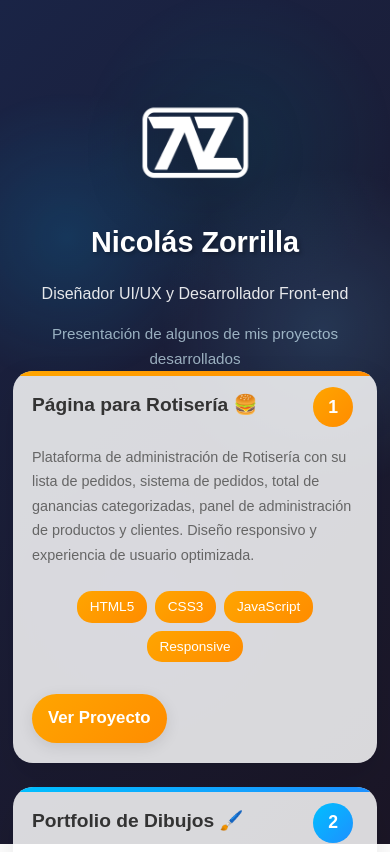
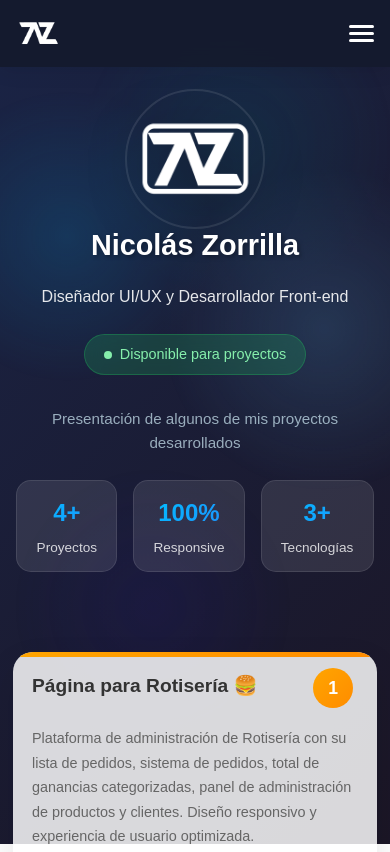
Before and after one commit to NicolasZGH/Portfolio-NZ, a plain HTML site: page index.html in a window 390 px wide. Shown: the top 852 px of the page. Drawn offline with Linux system fonts and the light colour scheme.

Commit message:
Implement responsive navbar with toggle
Added a responsive navbar with links and toggle functionality.

```diff
--- a/index.html
+++ b/index.html
@@ -5,21 +5,70 @@
     <meta name="viewport" content="width=device-width, initial-scale=1.0">
     <title>Portfolio - Desarrollador Web</title>
     <link rel="stylesheet" href="style.css">
-    <link rel="preconnect" href="https://fonts.googleapis.com">
 </head>
 <body>
+    <!-- Navbar -->
+    <nav class="navbar">
+        <div class="navbar-container">
+            <a href="#inicio" class="navbar-brand">
+                <img src="NZ-Logo-White.png" alt="Logo de Nicolás Zorrilla" class="navbar-logo">
+            </a>
+            <ul class="navbar-menu" id="navbarMenu">
+                <li><a href="#inicio" class="navbar-link">Inicio</a></li>
+                <li><a href="#proyectos" class="navbar-link">Proyectos</a></li>
+                <li><a href="#contacto" class="navbar-link">Contacto</a></li>
+                <li><a href="#contacto" class="navbar-cta">Trabajemos juntos</a></li>
+            </ul>
+
+            <div class="navbar-toggle" id="navbarToggle">
+                <span></span>
+                <span></span>
+                <span></span>
+            </div>
+        </div>
+    </nav>
+
     <div class="container">
+        <div class="hero-section" id="inicio">
+            <div class="hero-decoration deco-1"></div>
+            <div class="hero-decoration deco-2"></div>
+
             <div class="profile-section">
+                <div class="profile-picture-wrapper">
+                    <div class="profile-ring"></div>
                     <img src="Logo2-W.png" alt="Foto de perfil de Nicolás Zorrilla" class="profile-picture">
+                </div>
             </div>
 
             <header>
                 <h1>Nicolás Zorrilla</h1>
                 <p class="subtitle">Diseñador UI/UX y Desarrollador Front-end</p>
+
+                <div class="availability-badge">
+                    <span class="status-dot"></span>
+                    <span>Disponible para proyectos</span>
+                </div>
+
                 <p class="intro-text">Presentación de algunos de mis proyectos desarrollados</p>
+
+                <div class="stats-container">
+                    <div class="stat-card">
+                        <div class="stat-number">4+</div>
+                        <div class="stat-label">Proyectos</div>
+                    </div>
+                    <div class="stat-card">
+                        <div class="stat-number">100%</div>
+                        <div class="stat-label">Responsive</div>
+                    </div>
+                    <div class="stat-card">
+                        <div class="stat-number">3+</div>
+                        <div class="stat-label">Tecnologías</div>
+                    </div>
+                </div>
             </header>
+        </div>
 
-        <div class="projects-grid">
+        <div class="projects-grid" id="proyectos">
             <div class="project-card">
                 <div class="project-number">1</div>
                 <h3 class="project-title">Página para Rotisería 🍔</h3>
@@ -73,7 +122,7 @@
             </div>
         </div>
 
-        <div class="contact-section">
+        <div class="contact-section" id="contacto">
             <h2>¿Interesado en trabajar juntos?</h2>
             <p>Me especializo en crear soluciones web personalizadas que impulsan el crecimiento de tu negocio</p>
             <div class="contact-info">
@@ -96,5 +145,43 @@
     <footer class="footer">
         <p>&copy; 2025 Mi Portfolio. Todos los derechos reservados.</p>
     </footer>
+
+    <script>
+        // Navbar scroll effect
+        const navbar = document.querySelector('.navbar');
+        const navbarToggle = document.getElementById('navbarToggle');
+        const navbarMenu = document.getElementById('navbarMenu');
+        const navbarLinks = document.querySelectorAll('.navbar-link, .navbar-cta');
+
+        window.addEventListener('scroll', () => {
+            if (window.scrollY > 50) {
+                navbar.classList.add('scrolled');
+            } else {
+                navbar.classList.remove('scrolled');
+            }
+        });
+
+        // Mobile menu toggle
+        navbarToggle.addEventListener('click', () => {
+            navbarToggle.classList.toggle('active');
+            navbarMenu.classList.toggle('active');
+        });
+
+        // Close menu when clicking a link
+        navbarLinks.forEach(link => {
+            link.addEventListener('click', () => {
+                navbarToggle.classList.remove('active');
+                navbarMenu.classList.remove('active');
+            });
+        });
+
+        // Close menu when clicking outside
+        document.addEventListener('click', (e) => {
+            if (!navbar.contains(e.target)) {
+                navbarToggle.classList.remove('active');
+                navbarMenu.classList.remove('active');
+            }
+        });
+    </script>
 </body>
 </html>
```
Lines whose indentation alone changed are shown as unchanged.
